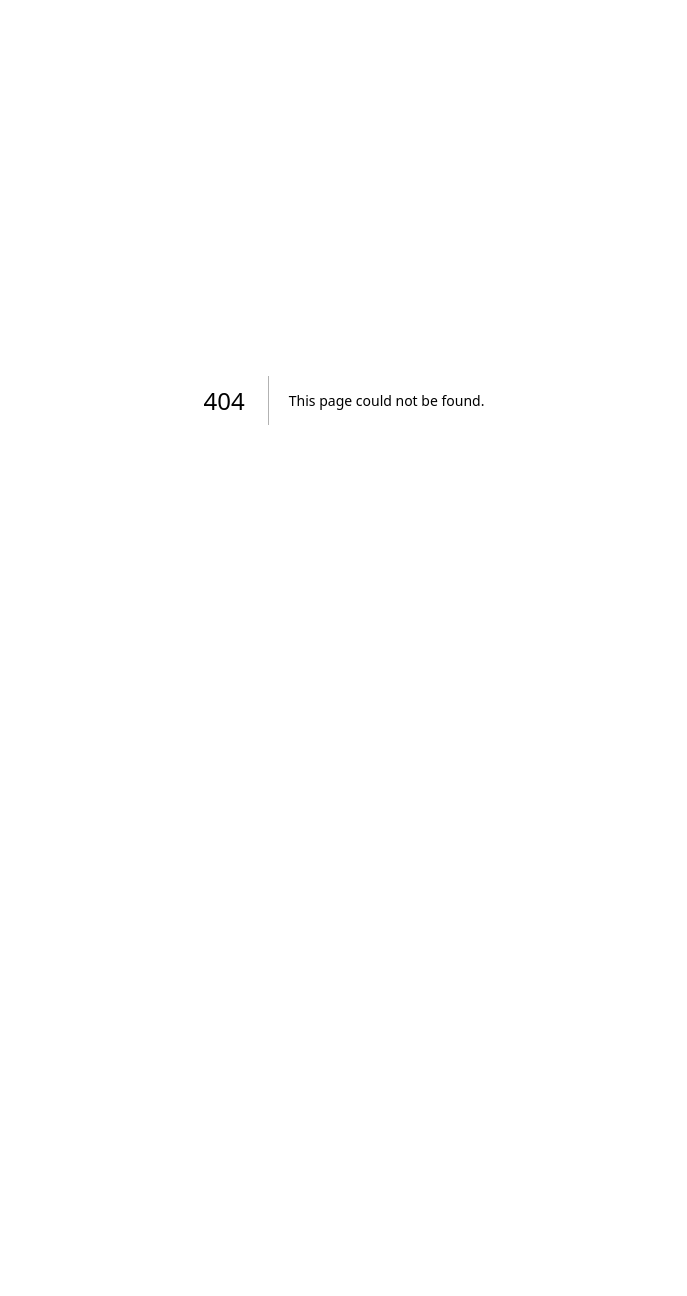
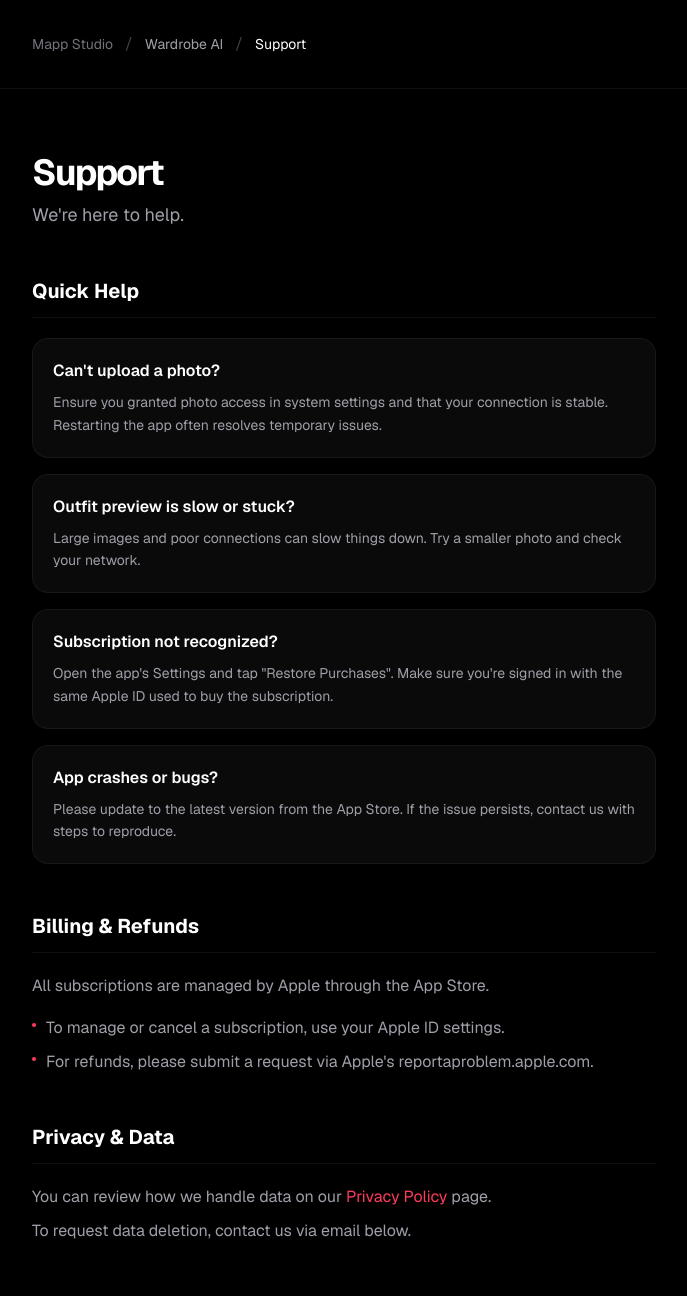
Before and after one commit to tunaaocal/MappStudio, a Next.js app: page /wardrobe-ai/support in a window 1280 px wide. Before the commit this address had no page. Shown: the top 1296 px of the page, without its empty margins (296-983 px from the left). Before the commit the page ends 800 px from the top, so only its background shows below. Built offline with nearby package versions, Linux system fonts and the light colour scheme.

Commit message:
wardrobe support

```diff
--- /dev/null
+++ b/app/wardrobe-ai/support/page.tsx
@@ -0,0 +1,134 @@
+import type { Metadata } from "next";
+
+export const metadata: Metadata = {
+  title: "Support – Wardrobe AI",
+  description: "Get help with Wardrobe AI – Outfit Maker.",
+};
+
+export default function WardrobeSupport() {
+  return (
+    <main className="bg-black text-white min-h-screen">
+      {/* Header */}
+      <div className="border-b border-white/[0.06]">
+        <div className="max-w-2xl mx-auto px-6 py-8 flex items-center gap-3">
+          <a href="/" className="text-zinc-500 hover:text-white transition-colors duration-200 text-sm">
+            Mapp Studio
+          </a>
+          <span className="text-zinc-700">/</span>
+          <span className="text-zinc-400 text-sm">Wardrobe AI</span>
+          <span className="text-zinc-700">/</span>
+          <span className="text-white text-sm">Support</span>
+        </div>
+      </div>
+
+      {/* Content */}
+      <div className="max-w-2xl mx-auto px-6 py-16">
+        <h1 className="text-4xl font-bold tracking-tighter text-white mb-2">Support</h1>
+        <p className="text-zinc-400 text-lg mb-12">We&apos;re here to help.</p>
+
+        {/* Quick Help */}
+        <section className="mb-12">
+          <h2 className="text-xl font-bold text-white mb-5 pb-3 border-b border-white/[0.06]">
+            Quick Help
+          </h2>
+          <div className="space-y-4">
+            {[
+              {
+                q: "Can't upload a photo?",
+                a: "Ensure you granted photo access in system settings and that your connection is stable. Restarting the app often resolves temporary issues.",
+              },
+              {
+                q: "Outfit preview is slow or stuck?",
+                a: "Large images and poor connections can slow things down. Try a smaller photo and check your network.",
+              },
+              {
+                q: "Subscription not recognized?",
+                a: 'Open the app\'s Settings and tap "Restore Purchases". Make sure you\'re signed in with the same Apple ID used to buy the subscription.',
+              },
+              {
+                q: "App crashes or bugs?",
+                a: "Please update to the latest version from the App Store. If the issue persists, contact us with steps to reproduce.",
+              },
+            ].map(({ q, a }) => (
+              <div
+                key={q}
+                className="p-5 rounded-2xl bg-[#0A0A0A] border border-white/[0.06]"
+              >
+                <p className="font-semibold text-white mb-2">{q}</p>
+                <p className="text-zinc-400 leading-relaxed text-sm">{a}</p>
+              </div>
+            ))}
+          </div>
+        </section>
+
+        {/* Billing & Refunds */}
+        <section className="mb-12">
+          <h2 className="text-xl font-bold text-white mb-5 pb-3 border-b border-white/[0.06]">
+            Billing &amp; Refunds
+          </h2>
+          <p className="text-zinc-400 leading-relaxed mb-4">
+            All subscriptions are managed by Apple through the App Store.
+          </p>
+          <ul className="space-y-2 mb-4">
+            {[
+              "To manage or cancel a subscription, use your Apple ID settings.",
+              "For refunds, please submit a request via Apple's reportaproblem.apple.com.",
+            ].map((item) => (
+              <li key={item} className="flex items-start gap-2.5 text-zinc-400 leading-relaxed">
+                <span className="mt-2 w-1 h-1 rounded-full bg-[#FF3A5C] flex-shrink-0" />
+                {item}
+              </li>
+            ))}
+          </ul>
+        </section>
+
+        {/* Privacy & Data */}
+        <section className="mb-12">
+          <h2 className="text-xl font-bold text-white mb-5 pb-3 border-b border-white/[0.06]">
+            Privacy &amp; Data
+          </h2>
+          <p className="text-zinc-400 leading-relaxed mb-2">
+            You can review how we handle data on our{" "}
+            <a
+              href="/wardrobe-ai/privacy"
+              className="text-[#FF3A5C] hover:text-white transition-colors duration-200"
+            >
+              Privacy Policy
+            </a>{" "}
+            page.
+          </p>
+          <p className="text-zinc-400 leading-relaxed">
+            To request data deletion, contact us via email below.
+          </p>
+        </section>
+
+        {/* Contact */}
+        <section className="mb-12">
+          <h2 className="text-xl font-bold text-white mb-5 pb-3 border-b border-white/[0.06]">
+            Contact Us
+          </h2>
+          <p className="text-zinc-400 leading-relaxed mb-2">
+            We aim to respond within 1 week.
+          </p>
+          <p className="text-zinc-400 leading-relaxed mb-6">
+            Please include your device model, OS version, and app version.
+          </p>
+          <a
+            href="mailto:contact@mapp.studio"
+            className="inline-flex items-center gap-2.5 bg-[#FF3A5C] text-white font-semibold px-6 py-3 rounded-full
+                       hover:bg-[#FF6080] transition-colors duration-200"
+          >
+            Contact
+          </a>
+        </section>
+      </div>
+
+      {/* Footer */}
+      <div className="border-t border-white/[0.06] py-8 px-6">
+        <div className="max-w-2xl mx-auto">
+          <p className="text-zinc-600 text-sm">© 2026 Mapp Studio</p>
+        </div>
+      </div>
+    </main>
+  );
+}
```
